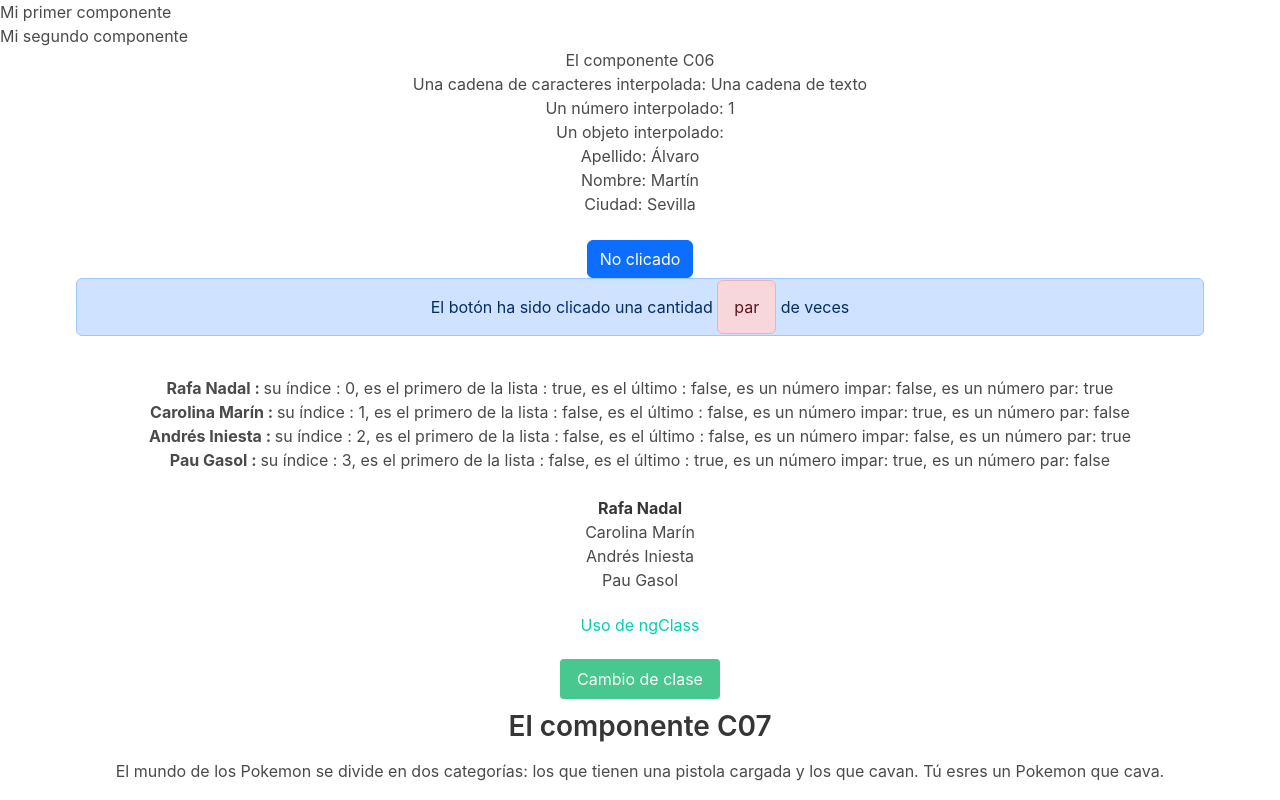
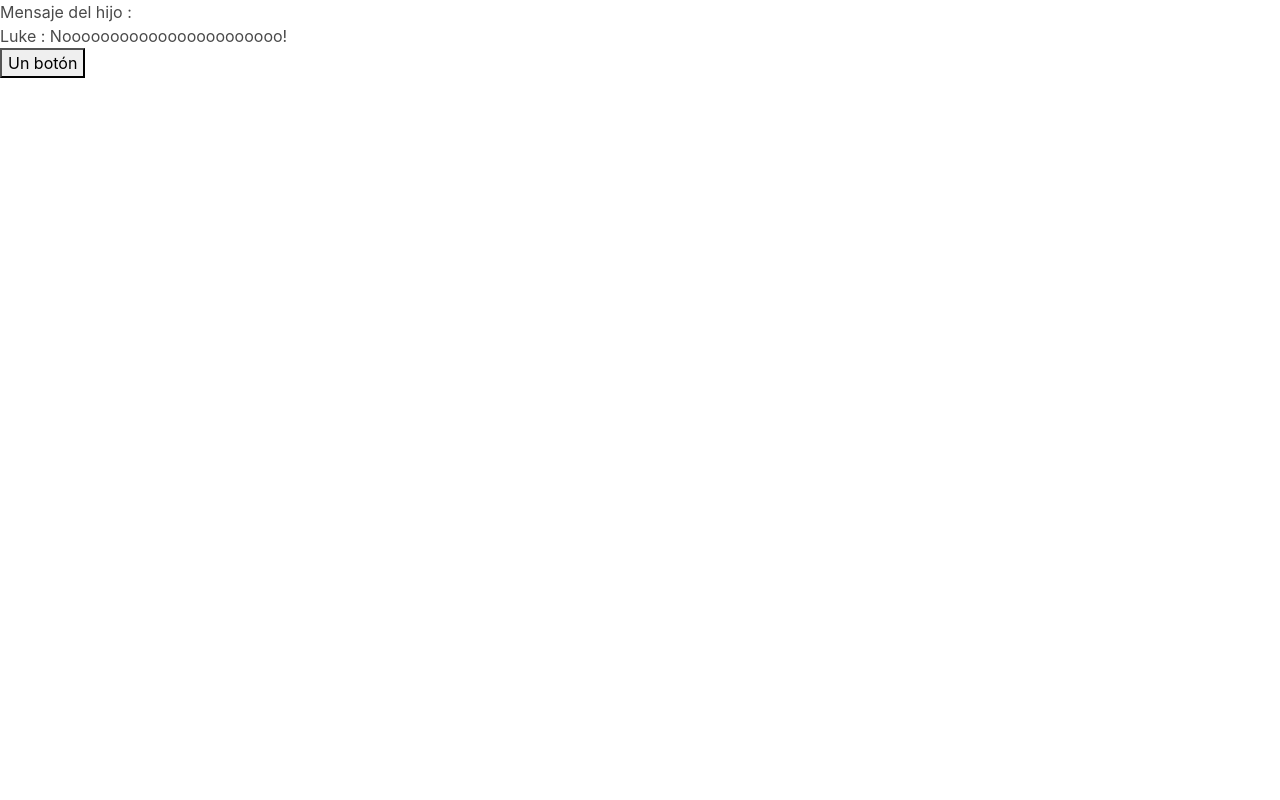
Before and after one commit to alvaromago/miProyectoAngular, an Angular app: page / in a window 1280 px wide. Shown: the top 800 px of the page. Built offline with nearby package versions, Linux system fonts and the light colour scheme.

Commit message:
parametros

```diff
--- a/src/app/app.component.html
+++ b/src/app/app.component.html
@@ -1,5 +1,2 @@
 <!DOCTYPE html>
-<app-mpc></app-mpc>
-<app-msc></app-msc>
-<app-c06></app-c06>
-<app-c07></app-c07>
+<app-c08-padre></app-c08-padre>
--- a/src/app/app.module.ts
+++ b/src/app/app.module.ts
@@ -8,6 +8,8 @@ import { C06Component } from './components/c06/c06.component';
 import { C07Component } from './components/c07/c07.component';
 import { registerLocaleData } from '@angular/common';
 import es from '@angular/common/locales/es';
+import { C08HijoComponent } from './components/c08-hijo/c08-hijo.component';
+import { C08PadreComponent } from './components/c08-padre/c08-padre.component';
 
 
 registerLocaleData(es);
@@ -18,7 +20,9 @@ registerLocaleData(es);
     MpcComponent,
     MscComponent,
     C06Component,
-    C07Component
+    C07Component,
+    C08HijoComponent,
+    C08PadreComponent
   ],
   imports: [
     BrowserModule
--- /dev/null
+++ b/src/app/components/c08-hijo/c08-hijo.component.html
@@ -0,0 +1,4 @@
+<!DOCTYPE html>
+<p>{{parametro}} : Nooooooooooooooooooooooo!</p>
+<p>{{parametro2.nombre}} {{parametro2.apellido}}</p>
+<button (click)="unClicEnElBoton()">Un botón</button>
--- /dev/null
+++ b/src/app/components/c08-hijo/c08-hijo.component.ts
@@ -0,0 +1,16 @@
+import { Component, Input, EventEmitter, Output } from '@angular/core';
+
+@Component({
+    selector: 'app-c08-hijo',
+    templateUrl: './c08-hijo.component.html',
+    styleUrls: ['./c08-hijo.component.css']
+})
+export class C08HijoComponent {
+    @Input() parametro = "Luke";
+    @Input() parametro2 = { nombre: '', apellido: '' };
+
+    @Output() unEvento = new EventEmitter();
+    unClicEnElBoton() {
+        this.unEvento.emit("¡Hola!");
+    }
+}
--- /dev/null
+++ b/src/app/components/c08-padre/c08-padre.component.html
@@ -0,0 +1,11 @@
+<!DOCTYPE html>
+<!--<p>Darth Vader: Yo soy vuestro padre!!!</p>
+<app-c08-hijo></app-c08-hijo>
+<app-c08-hijo parametro="Leia"></app-c08-hijo>
+<app-c08-hijo parametro="Yoda"></app-c08-hijo>
+<app-c08-hijo parametro="Chewbacca"></app-c08-hijo>
+<app-c08-hijo [parametro]="unaVariableString"></app-c08-hijo>
+<app-c08-hijo parametro="Una cadena de caracteres sin utilizar variables"></app-c08-hijo>
+<app-c08-hijo [parametro2]="personaje"></app-c08-hijo>-->
+<p>Mensaje del hijo : {{mensajeDelHijo}}</p>
+<app-c08-hijo (unEvento)="mensajeDelHijo=$event"></app-c08-hijo>
--- /dev/null
+++ b/src/app/components/c08-padre/c08-padre.component.ts
@@ -0,0 +1,12 @@
+import { Component } from '@angular/core';
+
+@Component({
+    selector: 'app-c08-padre',
+    templateUrl: './c08-padre.component.html',
+    styleUrls: ['./c08-padre.component.css']
+})
+export class C08PadreComponent {
+    unaVariableString = 'Una cadena de caracteres en una variable';
+    personaje = { nombre: 'Clark', apellido: 'Kent' };
+    mensajeDelHijo = "";
+}
```
Also changed, not shown: src/app/components/c08-hijo/c08-hijo.component.css (added), src/app/components/c08-padre/c08-padre.component.css (added), 2 other files (tests, documents, lock files or other folders).
